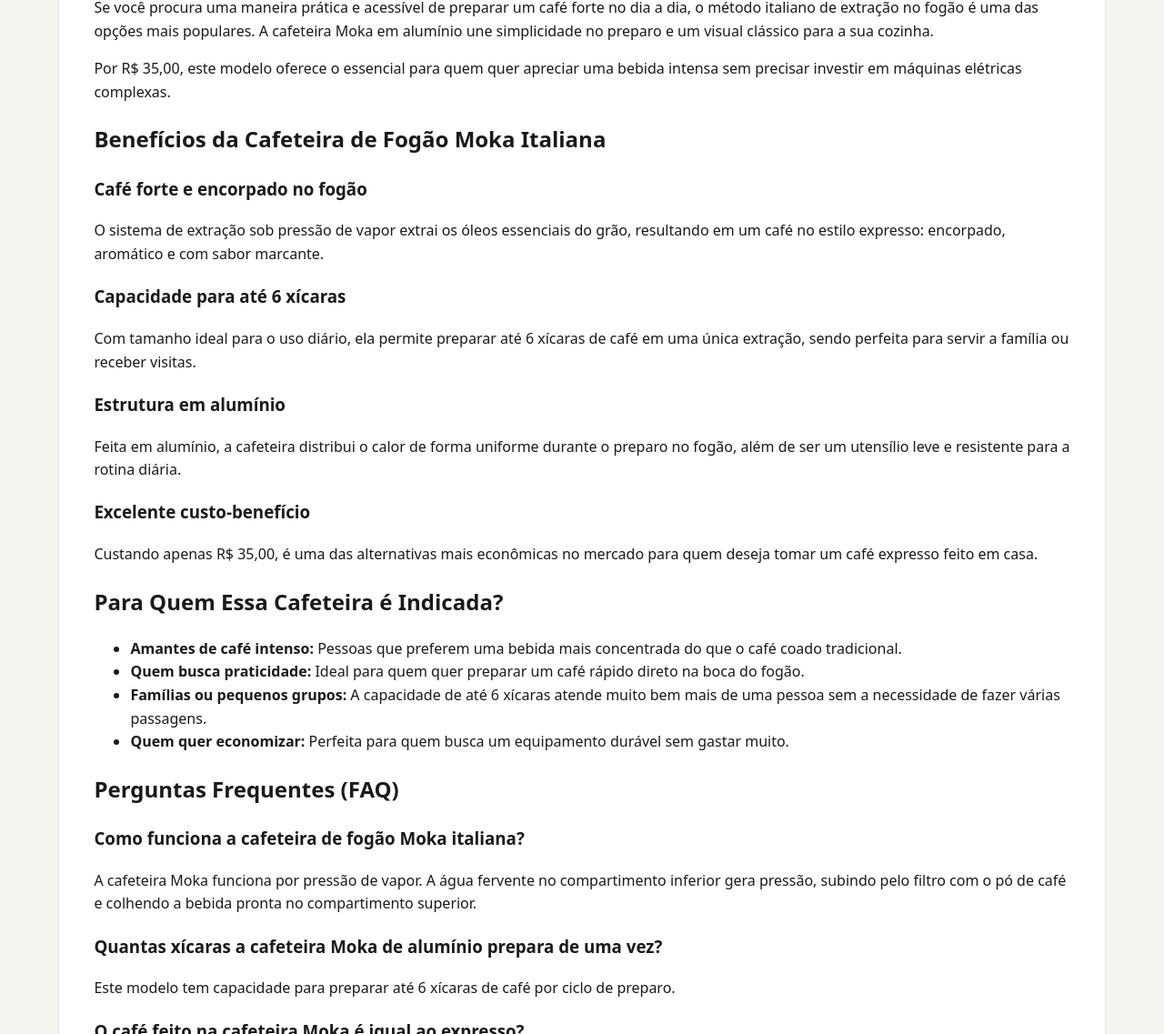
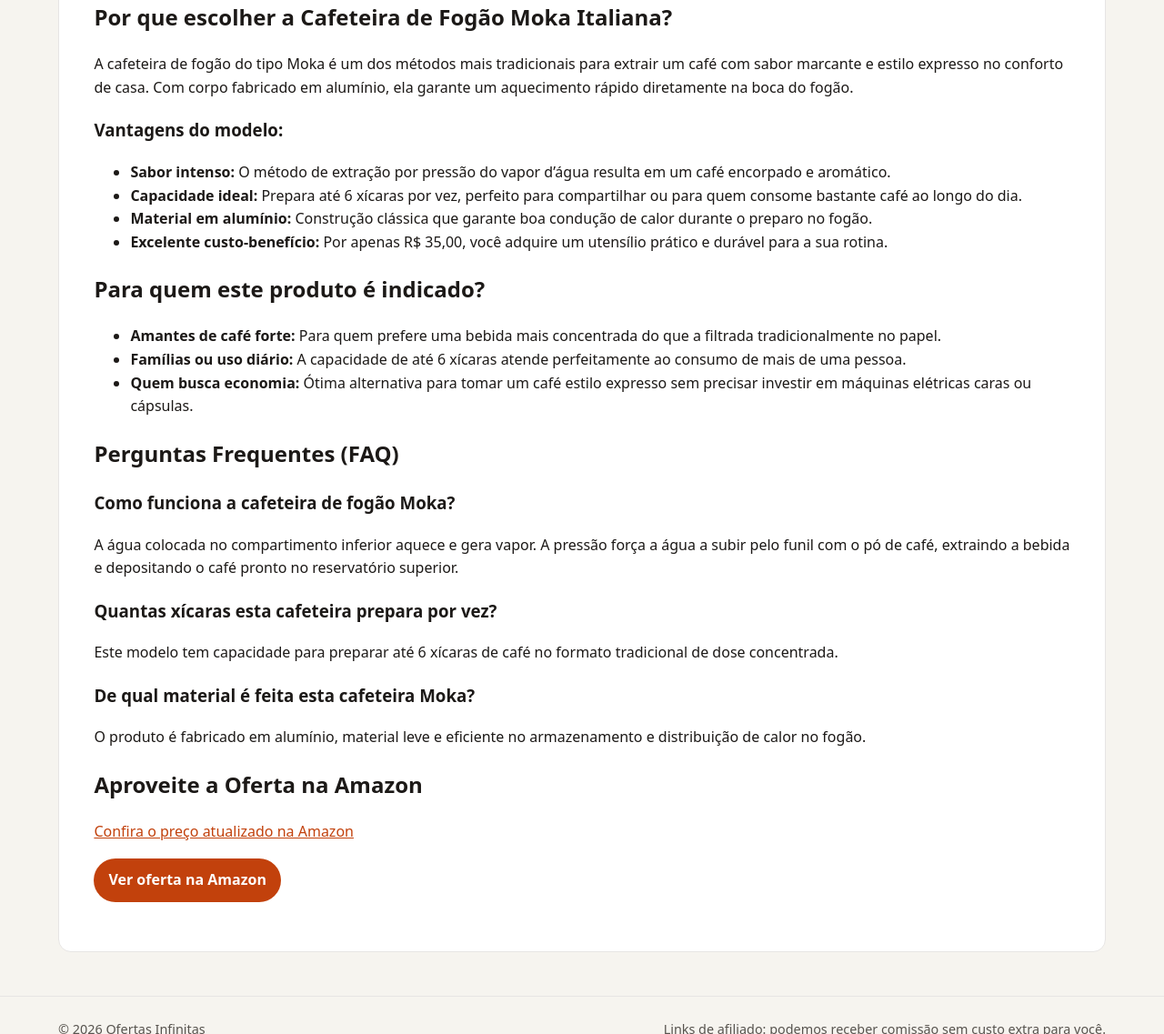
Before and after one commit to Monuver/afiliado, a Jekyll site: the page built from _posts/2026-08-20-cafeteira-de-fogao-moka-italiana-expresso-aluminio-ate-6-xic-b08b79hyvc.md, in a window 1280 px wide and 1400 px high, scrolled down 374 px. Shown: the part 263-1400 px from the top of the window at 91% size. Built offline with Jekyll 4.4.1, drawn with Linux system fonts in a browser that asks for light colours; some of the changed text lies outside the part shown.

Commit message:
chore: novas ofertas geradas automaticamente

```diff
--- a/_posts/2026-08-20-cafeteira-de-fogao-moka-italiana-expresso-aluminio-ate-6-xic-b08b79hyvc.md
+++ b/_posts/2026-08-20-cafeteira-de-fogao-moka-italiana-expresso-aluminio-ate-6-xic-b08b79hyvc.md
@@ -1,8 +1,8 @@
 ---
 layout: post
-title: 'Cafeteira de Fogão Moka Italiana Expresso em Alumínio: Vale a Pena Comprar?'
-description: Gosta de café encorpado? Veja como a Cafeteira de Fogão Moka Italiana Expresso em Alumínio para até 6 xícaras entrega sabor por apenas R$ 35,00.
-date: 2026-08-20 05:40:05 -0300
+title: 'Cafeteira de Fogão Moka Italiana 6 Xícaras: Café Encorpado por R$ 35'
+description: Gosta de café forte e encorpado? A cafeteira de fogão Moka Italiana de alumínio prepara até 6 xícaras com praticidade e ótimo custo-benefício.
+date: 2026-08-22 05:31:07 -0300
 categories:
 - ofertas
 image: https://m.media-amazon.com/images/I/61A1oovKq-L._AC_SL1200_.jpg
@@ -10,48 +10,40 @@ preco: R$35,00
 affiliate_url: https://amzn.to/4x2LESM
 ---
 
-# Cafeteira de Fogão Moka Italiana Expresso em Alumínio: Vale a Pena Comprar?
+# Cafeteira de Fogão Moka Italiana 6 Xícaras: Café Encorpado por R$ 35
 
-Gosta de café encorpado? Veja como a Cafeteira de Fogão Moka Italiana Expresso em Alumínio para até 6 xícaras entrega sabor por apenas R$ 35,00.
+Gosta de café forte e encorpado? A cafeteira de fogão Moka Italiana de alumínio prepara até 6 xícaras com praticidade e ótimo custo-benefício.
 
 ![Cafeteira de Fogão Moka Italiana Expresso Aluminio até 6 Xícaras](https://m.media-amazon.com/images/I/61A1oovKq-L._AC_SL1200_.jpg)
 
-Se você procura uma maneira prática e acessível de preparar um café forte no dia a dia, o método italiano de extração no fogão é uma das opções mais populares. A cafeteira Moka em alumínio une simplicidade no preparo e um visual clássico para a sua cozinha.
+## Por que escolher a Cafeteira de Fogão Moka Italiana?
 
-Por R$ 35,00, este modelo oferece o essencial para quem quer apreciar uma bebida intensa sem precisar investir em máquinas elétricas complexas.
+A cafeteira de fogão do tipo Moka é um dos métodos mais tradicionais para extrair um café com sabor marcante e estilo expresso no conforto de casa. Com corpo fabricado em alumínio, ela garante um aquecimento rápido diretamente na boca do fogão.
 
-## Benefícios da Cafeteira de Fogão Moka Italiana
+### Vantagens do modelo:
 
-### Café forte e encorpado no fogão
-O sistema de extração sob pressão de vapor extrai os óleos essenciais do grão, resultando em um café no estilo expresso: encorpado, aromático e com sabor marcante.
+- **Sabor intenso:** O método de extração por pressão do vapor d'água resulta em um café encorpado e aromático.
+- **Capacidade ideal:** Prepara até 6 xícaras por vez, perfeito para compartilhar ou para quem consome bastante café ao longo do dia.
+- **Material em alumínio:** Construção clássica que garante boa condução de calor durante o preparo no fogão.
+- **Excelente custo-benefício:** Por apenas R$ 35,00, você adquire um utensílio prático e durável para a sua rotina.
 
-### Capacidade para até 6 xícaras
-Com tamanho ideal para o uso diário, ela permite preparar até 6 xícaras de café em uma única extração, sendo perfeita para servir a família ou receber visitas.
+## Para quem este produto é indicado?
 
-### Estrutura em alumínio
-Feita em alumínio, a cafeteira distribui o calor de forma uniforme durante o preparo no fogão, além de ser um utensílio leve e resistente para a rotina diária.
-
-### Excelente custo-benefício
-Custando apenas R$ 35,00, é uma das alternativas mais econômicas no mercado para quem deseja tomar um café expresso feito em casa.
-
-## Para Quem Essa Cafeteira é Indicada?
-
-* **Amantes de café intenso:** Pessoas que preferem uma bebida mais concentrada do que o café coado tradicional.
-* **Quem busca praticidade:** Ideal para quem quer preparar um café rápido direto na boca do fogão.
-* **Famílias ou pequenos grupos:** A capacidade de até 6 xícaras atende muito bem mais de uma pessoa sem a necessidade de fazer várias passagens.
-* **Quem quer economizar:** Perfeita para quem busca um equipamento durável sem gastar muito.
+- **Amantes de café forte:** Para quem prefere uma bebida mais concentrada do que a filtrada tradicionalmente no papel.
+- **Famílias ou uso diário:** A capacidade de até 6 xícaras atende perfeitamente ao consumo de mais de uma pessoa.
+- **Quem busca economia:** Ótima alternativa para tomar um café estilo expresso sem precisar investir em máquinas elétricas caras ou cápsulas.
 
 ## Perguntas Frequentes (FAQ)
 
-### Como funciona a cafeteira de fogão Moka italiana?
-A cafeteira Moka funciona por pressão de vapor. A água fervente no compartimento inferior gera pressão, subindo pelo filtro com o pó de café e colhendo a bebida pronta no compartimento superior.
+### Como funciona a cafeteira de fogão Moka?
+A água colocada no compartimento inferior aquece e gera vapor. A pressão força a água a subir pelo funil com o pó de café, extraindo a bebida e depositando o café pronto no reservatório superior.
 
-### Quantas xícaras a cafeteira Moka de alumínio prepara de uma vez?
-Este modelo tem capacidade para preparar até 6 xícaras de café por ciclo de preparo.
+### Quantas xícaras esta cafeteira prepara por vez?
+Este modelo tem capacidade para preparar até 6 xícaras de café no formato tradicional de dose concentrada.
 
-### O café feito na cafeteira Moka é igual ao expresso?
-A cafeteira Moka produz um café bastante denso e encorpado por conta da pressão do vapor, ficando muito próximo ao sabor e à intensidade do café expresso de máquina.
+### De qual material é feita esta cafeteira Moka?
+O produto é fabricado em alumínio, material leve e eficiente no armazenamento e distribuição de calor no fogão.
 
-## Garanta a Sua Cafeteira Moka Italiana
+## Aproveite a Oferta na Amazon
 
 [Confira o preço atualizado na Amazon](https://amzn.to/4x2LESM)
```
Also changed, not shown: _posts/2026-08-18-cadeira-escritorio-presidente-atlanta-duoffice-preta-comfort-b09vnbcfdj.md (+29 -31 lines), _posts/2026-08-18-shampoo-clorexidina-dugs-caes-seborreia-anti-queda-500ml-b09l9qkmd1.md (+20 -20 lines), _posts/2026-08-19-flexiveis-cotonete-bastonetes-bellacotton-150unidades-b0cx9wkp1b.md (+25 -26 lines).
